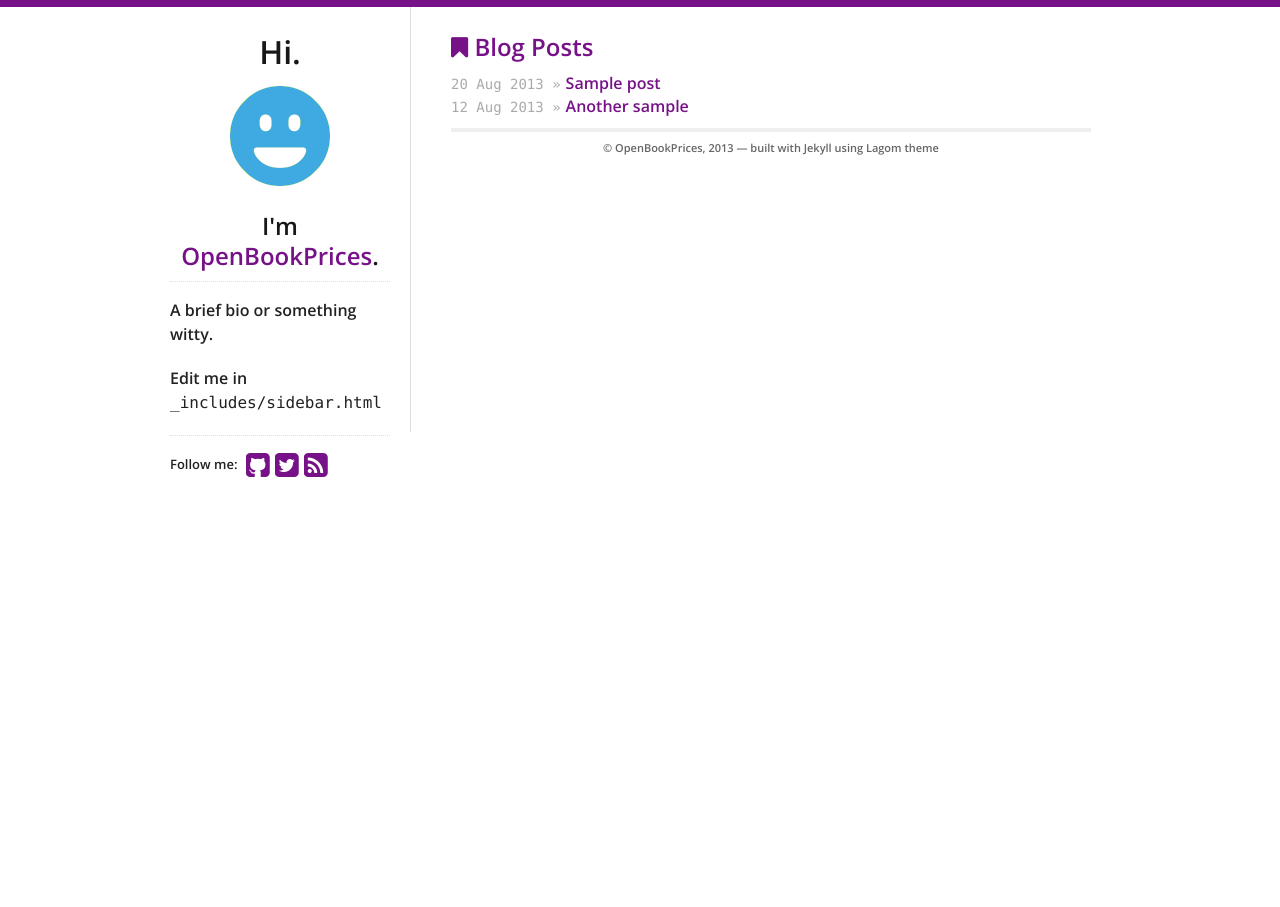
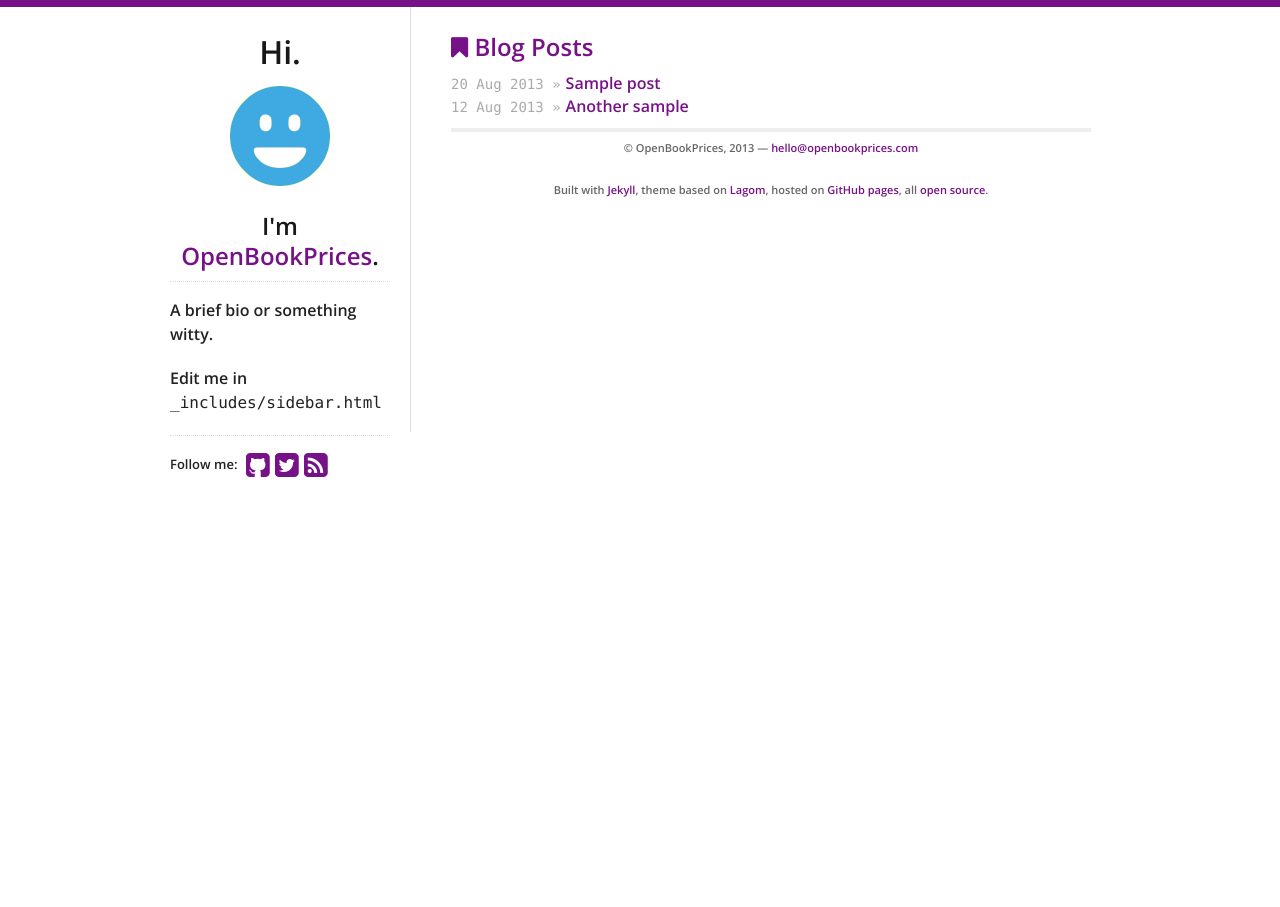
Before and after one commit to OpenBookPrices/www.openbookprices.com, a Jekyll site: the page built from index.html, in a window 1280 px wide. Built offline with Jekyll 4.4.1, drawn with Linux system fonts in a browser that asks for light colours.

Commit message:
Properly applaud code that we are based on

```diff
--- a/_includes/footer.html
+++ b/_includes/footer.html
@@ -7,6 +7,15 @@
   {% endif %}
 
   <p>
-    © {{ site.theme.name }}, 2013 &mdash; built with Jekyll using Lagom theme
+    © {{ site.theme.name }}, 2013 &mdash;
+    <a href="mailto:{{ site.theme.email }}">{{ site.theme.email }}</a>
   </p>
+
+  <p>
+    Built with <a href="http://jekyllrb.com/">Jekyll</a>,
+    theme based on <a href="https://github.com/swanson/lagom">Lagom</a>,
+    hosted on <a href="http://pages.github.com/">GitHub pages</a>,
+    all <a href="https://github.com/OpenBookPrices">open source</a>.
+  </p>
+
 </div>
```
